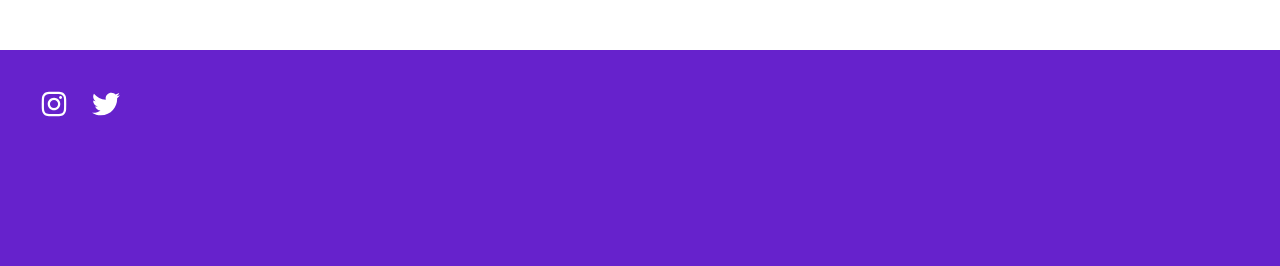
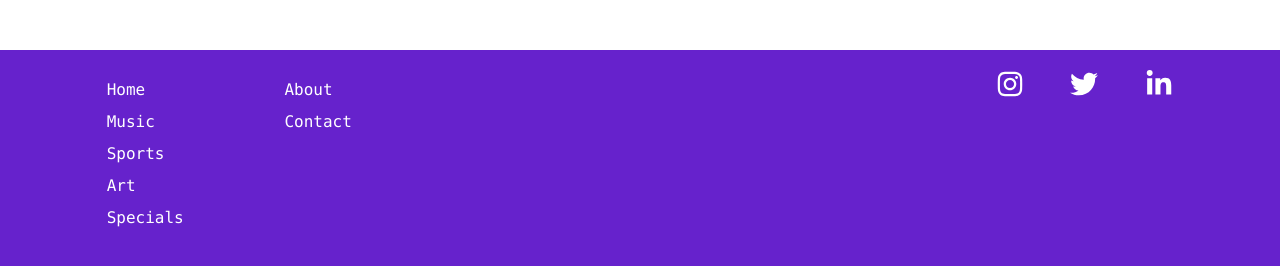
Before and after one commit to emikinder/ticketik, a React (Vite) app: page / in a window 1280 px wide. Shown: the part 1406-1672 px from the top of the page. Built offline with nearby package versions, Linux system fonts and the light colour scheme.

Commit message:
update footer

```diff
--- a/package.json
+++ b/package.json
@@ -5,6 +5,7 @@
   "type": "module",
   "scripts": {
     "dev": "vite",
+    "devhost": "vite --host",
     "build": "vite build",
     "lint": "eslint src --ext js,jsx --report-unused-disable-directives --max-warnings 0",
     "preview": "vite preview"
--- a/src/components/Footer.jsx
+++ b/src/components/Footer.jsx
@@ -1,11 +1,57 @@
 import { Link } from "react-router-dom";
 import { FontAwesomeIcon } from "@fortawesome/react-fontawesome";
-import { faTwitter, faInstagram } from "@fortawesome/free-brands-svg-icons";
+import { faTwitter, faInstagram, faLinkedinIn } from "@fortawesome/free-brands-svg-icons";
 
 export const Footer = () => {
     return (
-        <div className="p-10 w-full h-[40vh] bg-customGreen text-white">
-            <div className="flex justify-between w-20 mt-0">
+        <div className="flex justify-center w-full h-[40vh] bg-customGreen text-white">
+            <section className="flex flex-col md:flex-row md:justify-between w-10/12">
+                <div className="flex mt-5 md:w-4/12">
+                    <div className="w-1/2">
+                        <ul>
+                            <li className="pt-2">
+                                <Link className="" to="/">
+                                    Home
+                                </Link>
+                            </li>
+                            <li className="pt-2">
+                                <Link className="" to="/music">
+                                    Music
+                                </Link>
+                            </li>
+                            <li className="pt-2">
+                                <Link className="" to="/sports">
+                                    Sports
+                                </Link>
+                            </li>
+                            <li className="pt-2">
+                                <Link className="" to="/art">
+                                    Art
+                                </Link>
+                            </li>
+                            <li className="pt-2">
+                                <Link className="" to="/specials">
+                                    Specials
+                                </Link>
+                            </li>
+                        </ul>
+                    </div>
+                    <div className="w-1/2">
+                        <ul>
+                            <li className="pt-2">
+                                <Link className="" to="/">
+                                    About
+                                </Link>
+                            </li>
+                            <li className="pt-2">
+                                <Link className="" to="/music">
+                                    Contact
+                                </Link>
+                            </li>
+                        </ul>
+                    </div>
+                </div>
+                <div className="w-1/2 flex justify-between mt-5 md:w-2/12">
                     <Link to="/">
                         <FontAwesomeIcon
                             className="w-7 h-7 hover:text-customGreen"
@@ -18,7 +64,14 @@ export const Footer = () => {
                             icon={faTwitter}
                         />
                     </Link>
+                    <Link to="/">
+                        <FontAwesomeIcon
+                            className="w-7 h-7 hover:text-customGreen"
+                            icon={faLinkedinIn}
+                        />
+                    </Link>
                 </div>
+            </section>
         </div>
     );
 };
```
Lines whose indentation alone changed are shown as unchanged.
